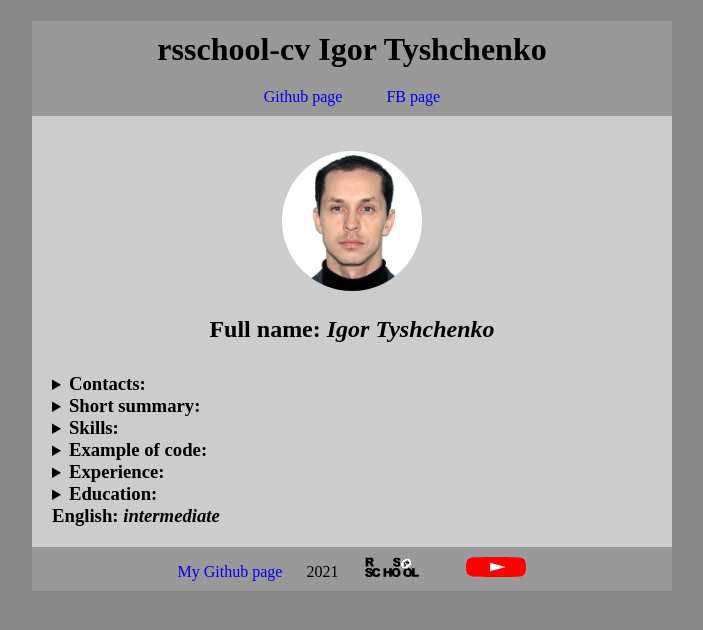
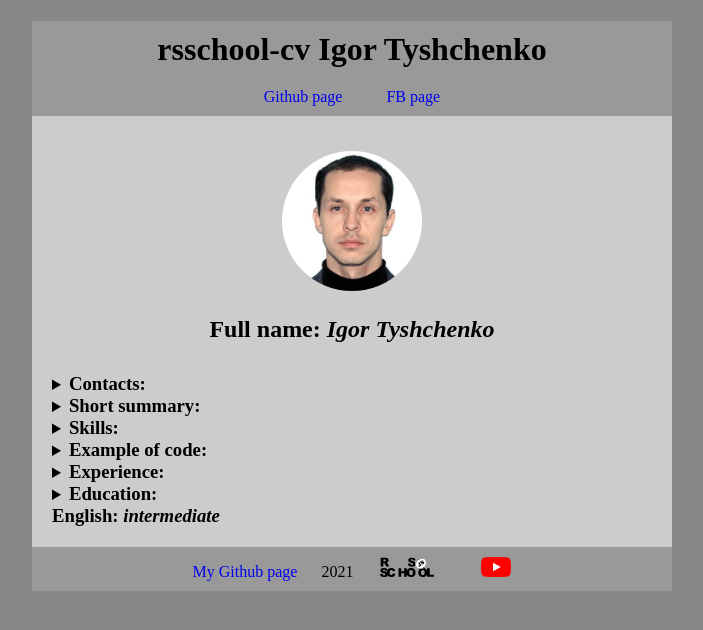
Before and after one commit to igotiss/rsschool-cv, a plain HTML site: page index.html in a window 1280 px wide. Shown: the whole page, without its empty margins (288-991 px from the left). Drawn offline with Linux system fonts and the light colour scheme.

```diff
--- a/css/style.min.css
+++ b/css/style.min.css
@@ -1 +1 @@
-html{font-size:100%;-webkit-box-sizing:border-box;box-sizing:border-box}*,*::before,*::after{-webkit-box-sizing:inherit;box-sizing:inherit}a,a:visited,a:hover{text-decoration:none}h1{margin-bottom:0;padding:10px}h3,h4,h5,ul{margin:0}h3{display:inline-block}nav{padding:10px}body{background-color:#888}header,footer{text-align:center;background-color:#999;max-width:640px;margin-left:auto;margin-right:auto;margin-bottom:0}footer{display:-webkit-box;display:-ms-flexbox;display:flex;-webkit-box-pack:center;-ms-flex-pack:center;justify-content:center;-webkit-box-align:center;-ms-flex-align:center;align-items:center}a{padding:20px}.container{display:-webkit-box;display:-ms-flexbox;display:flex;background-color:#ccc;margin-left:auto;margin-right:auto;max-width:640px;display:block;padding:20px}.intro{margin-left:auto;margin-right:auto;padding:10px;display:-webkit-box;display:-ms-flexbox;display:flex;-webkit-box-orient:vertical;-webkit-box-direction:normal;-ms-flex-direction:column;flex-direction:column;-webkit-box-pack:center;-ms-flex-pack:center;justify-content:center;-webkit-box-align:center;-ms-flex-align:center;align-items:center}.logo{padding:5px;height:150px;width:150px;border-radius:50%}.rs_school{height:20px;width:60px}
+html{font-size:100%;-webkit-box-sizing:border-box;box-sizing:border-box}*,*::before,*::after{-webkit-box-sizing:inherit;box-sizing:inherit}a,a:visited,a:hover{text-decoration:none}h1{margin-bottom:0;padding:10px}h3,h4,h5,ul{margin:0}h3{display:inline-block}nav{padding:10px}body{background-color:#888}header,footer{text-align:center;background-color:#999;max-width:640px;margin-left:auto;margin-right:auto;margin-bottom:0}footer{display:-webkit-box;display:-ms-flexbox;display:flex;-webkit-box-pack:center;-ms-flex-pack:center;justify-content:center;-webkit-box-align:center;-ms-flex-align:center;align-items:center}a{padding:20px}.container{display:-webkit-box;display:-ms-flexbox;display:flex;background-color:#ccc;margin-left:auto;margin-right:auto;max-width:640px;display:block;padding:20px}.intro{margin-left:auto;margin-right:auto;padding:10px;display:-webkit-box;display:-ms-flexbox;display:flex;-webkit-box-orient:vertical;-webkit-box-direction:normal;-ms-flex-direction:column;flex-direction:column;-webkit-box-pack:center;-ms-flex-pack:center;justify-content:center;-webkit-box-align:center;-ms-flex-align:center;align-items:center}.logo{padding:5px;height:150px;width:150px;border-radius:50%}.rs_school{height:20px;width:60px}.youtube_logo{height:20px;width:30px}
--- a/index.html
+++ b/index.html
@@ -232,7 +232,7 @@
             <a href="https://github.com/igotiss">My Github page</a>
             2021
             <a href="https://rs.school/js/"><img class="rs_school" src="images/rs_school_js.svg" alt="rs_school"> </a>
-            <a href="https://www.youtube.com/channel/UCy3xFPlMatlxzOy8pUVxDWA"><img class="rs_school" src="images/YouTube_full-color_icon_(2017).svg" alt="rs_school"> </a>
+            <a href="https://www.youtube.com/channel/UCy3xFPlMatlxzOy8pUVxDWA"><img class="youtube_logo" src="images/YouTube_full-color_icon_(2017).svg" alt="rs_school"> </a>
 
         </nav>
     </footer>
```
